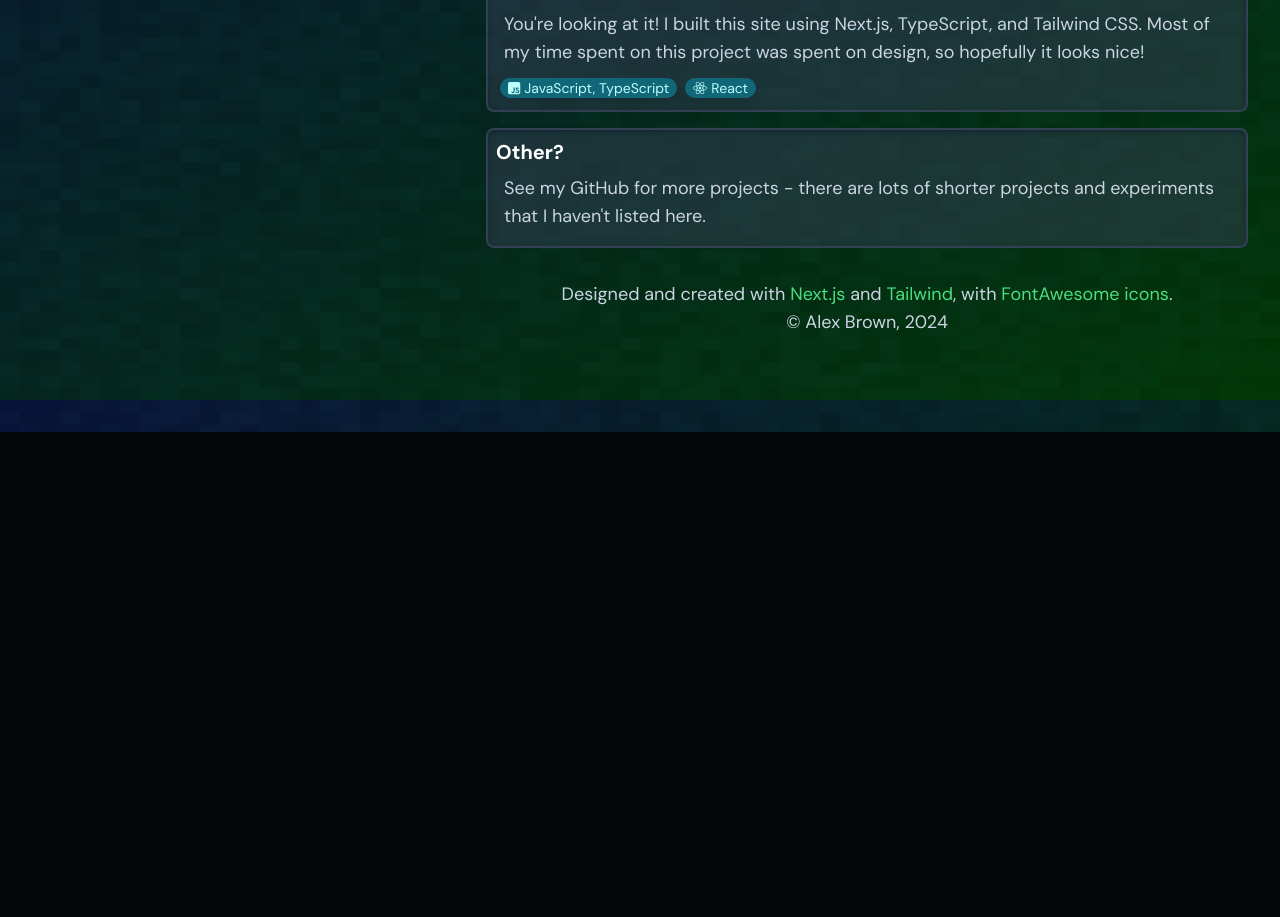
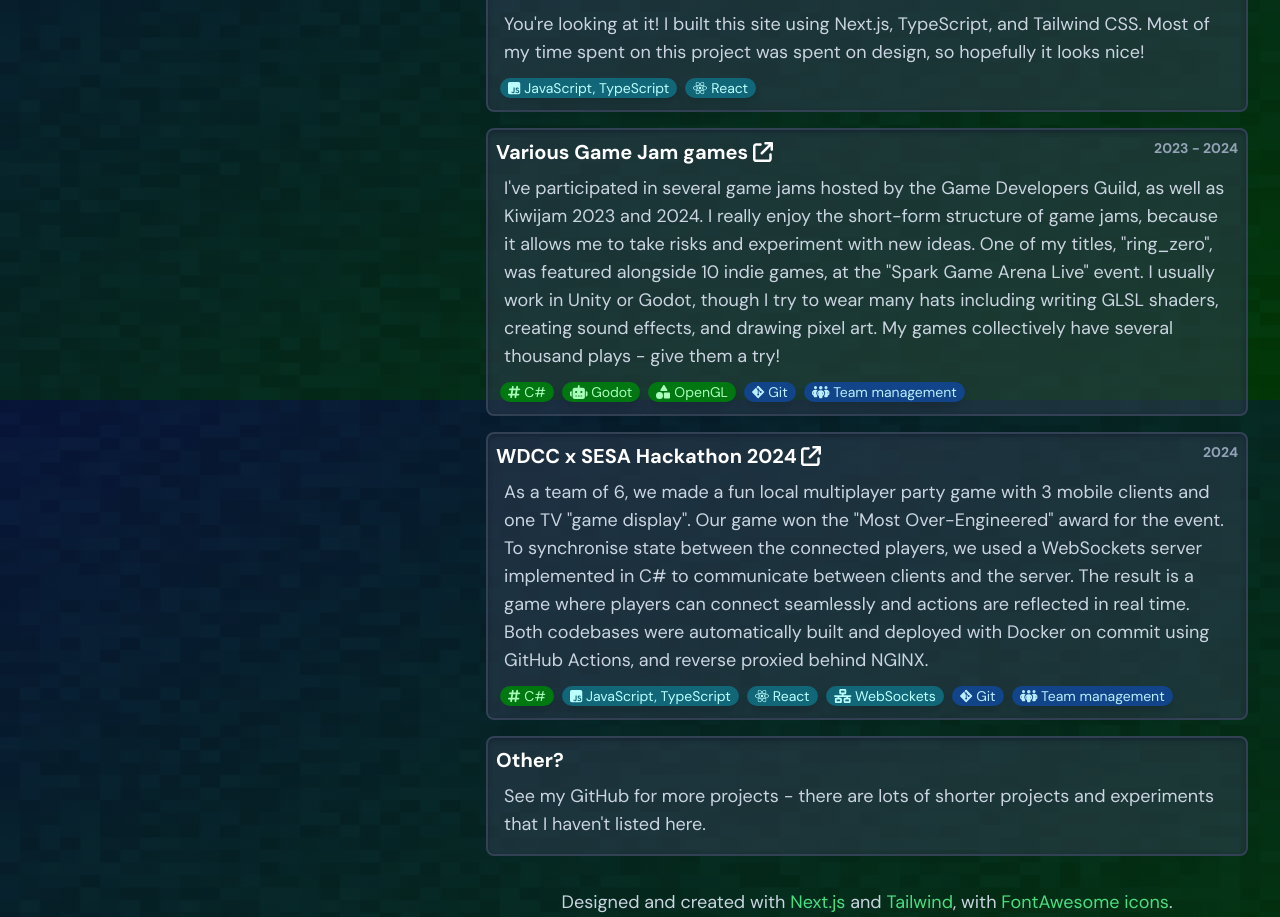
Before and after one commit to AlexApps99/new-personal-site, a Next.js app: page / in a window 1280 px wide. Shown: the part 1200-2117 px from the top of the page. Before the commit the page ends 1632 px from the top, so only its background shows below. Built offline with nearby package versions, Linux system fonts and the light colour scheme.

Commit message:
Add more projects

```diff
--- a/src/app/config.ts
+++ b/src/app/config.ts
@@ -1,4 +1,4 @@
-import { faGithub, faLinkedin } from "@fortawesome/free-brands-svg-icons";
+import { faGithub, faItchIo, faLinkedin } from "@fortawesome/free-brands-svg-icons";
 import { IconDefinition } from "@fortawesome/fontawesome-svg-core";
 import { DM_Sans, Inter, Michroma } from "next/font/google";
 import { Project } from "./sections/projects/Projects";
@@ -58,6 +58,11 @@
     url: "https://linkedin.com/in/alex-b-nz",
     icon: faLinkedin,
   },
+  {
+    name: "Itch.io",
+    url: "https://xnopytagameing.itch.io/",
+    icon: faItchIo,
+  }
   // {
   //   name: "Feed",
   //   // TODO implement this lol
@@ -118,6 +123,32 @@
     yearTo: 2024,
     tech: ["js", "react"]
   },
+  {
+    title: "Various Game Jam games",
+    description: `I've participated in several game jams hosted by the Game Developers Guild, as well as Kiwijam 2023 and 2024. \
+I really enjoy the short-form structure of game jams, because it allows me to take risks and experiment with new ideas. \
+One of my titles, "ring_zero", was featured alongside 10 indie games, at the "Spark Game Arena Live" event. \
+I usually work in Unity or Godot, though I try to wear many hats including writing GLSL shaders, \
+creating sound effects, and drawing pixel art. My games collectively have several thousand plays - give them a try!`,
+    yearFrom: 2023,
+    yearTo: 2024,
+    url: "https://xnopytagameing.itch.io/",
+    tech: ["csharp", "godot", "opengl", "git", "team"]
+  },
+  {
+    title: "WDCC x SESA Hackathon 2024",
+    description: `As a team of 6, we made a fun local multiplayer party game with 3 mobile clients \
+and one TV "game display". Our game won the "Most Over-Engineered" award for the event. \
+To synchronise state between the connected players, we used a WebSockets server implemented in C# \
+to communicate between clients and the server. \
+The result is a game where players can connect seamlessly and actions are reflected in real time. \
+Both codebases were automatically built and deployed with Docker on commit using GitHub Actions, \
+and reverse proxied behind NGINX.`,
+    yearFrom: 2024,
+    yearTo: 2024,
+    url: "https://space.feroxfoxxo.com/",
+    tech: ["csharp", "js", "react", "websockets", "git", "team"]
+  },
   /*
   {
     title: "NZ Cyber Security Competition 2024",
@@ -172,14 +203,6 @@
     tech: ["python", "linux", "bash"]
   },
   {
-    title: "ring_zero, Annihilation Inc.",
-    description: WALTER_WHITE,
-    yearFrom: 2023,
-    yearTo: 2023,
-    url: "https://xnopytagameing.itch.io/",
-    tech: ["csharp", "opengl", "git", "team"]
-  },
-  {
     title: "NES Emulator",
     description: WALTER_WHITE,
     yearFrom: 2022,
--- a/src/app/sections/projects/Projects.tsx
+++ b/src/app/sections/projects/Projects.tsx
@@ -1,6 +1,6 @@
-import { faAngular, faAws, faGitAlt, faJira, faNodeJs, faPython, faReact, faRust, faSquareJs, faUnity, IconDefinition } from '@fortawesome/free-brands-svg-icons';
+import { faAngular, faAws, faGitAlt, faJira, faNodeJs, faPython, faReact, faRust, faSquareJs, IconDefinition } from '@fortawesome/free-brands-svg-icons';
 import {Section} from '../Section';
-import { faArrowUpRightFromSquare, faBolt, faDatabase, faDragon, faFire, faLaptopCode, faLayerGroup, faMicrochip, faMobileAlt, faNetworkWired, faPeopleGroup, faShapes, faShieldHalved, faTerminal, faWrench } from "@fortawesome/free-solid-svg-icons";
+import { faArrowUpRightFromSquare, faBolt, faDatabase, faDragon, faFire, faHashtag, faLaptopCode, faLayerGroup, faMicrochip, faMobileAlt, faNetworkWired, faPeopleGroup, faRobot, faShapes, faShieldHalved, faTerminal, faWrench } from "@fortawesome/free-solid-svg-icons";
 import { FontAwesomeIcon } from '@fortawesome/react-fontawesome';
 import { HEADING_FONT } from '@/app/config';
 
@@ -41,7 +41,8 @@
   "sql" | "csharp" | "ghidra" |
   "wireshark" | "assembly" | "bash" |
   "linux" | "security" | "pcb" |
-  "team" | "jira" | "make";
+  "team" | "jira" | "make" |
+  "godot" | "websockets";
 
 const TECHS: { [id in TechnologyId]: Technology; } = {
   vhdl: { category: "embedded", name: "VHDL", icon: faLayerGroup },
@@ -60,7 +61,7 @@
   python: { category: "other", name: "Python", icon: faPython },
   opengl: { category: "game", name: "OpenGL", icon: faShapes },
   sql: { category: "web", name: "SQL", icon: faDatabase },
-  csharp: { category: "game", name: "C#", icon: faUnity },
+  csharp: { category: "game", name: "C#", icon: faHashtag },
   ghidra: { category: "hacking", name: "Ghidra (decompilation)", icon: faDragon },
   wireshark: { category: "hacking", name: "Wireshark", icon: faNetworkWired },
   assembly: { category: "hacking", name: "Assembly", icon: faMicrochip },
@@ -70,7 +71,9 @@
   pcb: { category: "embedded", name: "PCB Design", icon: faBolt },
   team: { category: "tools", name: "Team management", icon: faPeopleGroup },
   jira: { category: "tools", name: "Jira", icon: faJira },
-  make: { category: "tools", name: "Makefiles", icon: faWrench },
+  make: { category: "embedded", name: "Makefiles", icon: faWrench },
+  godot: { category: "game", name: "Godot", icon: faRobot },
+  websockets: { category: "web", name: "WebSockets", icon: faNetworkWired },
 };
 
 export default function Projects(projects: Project[]): Section {
```
